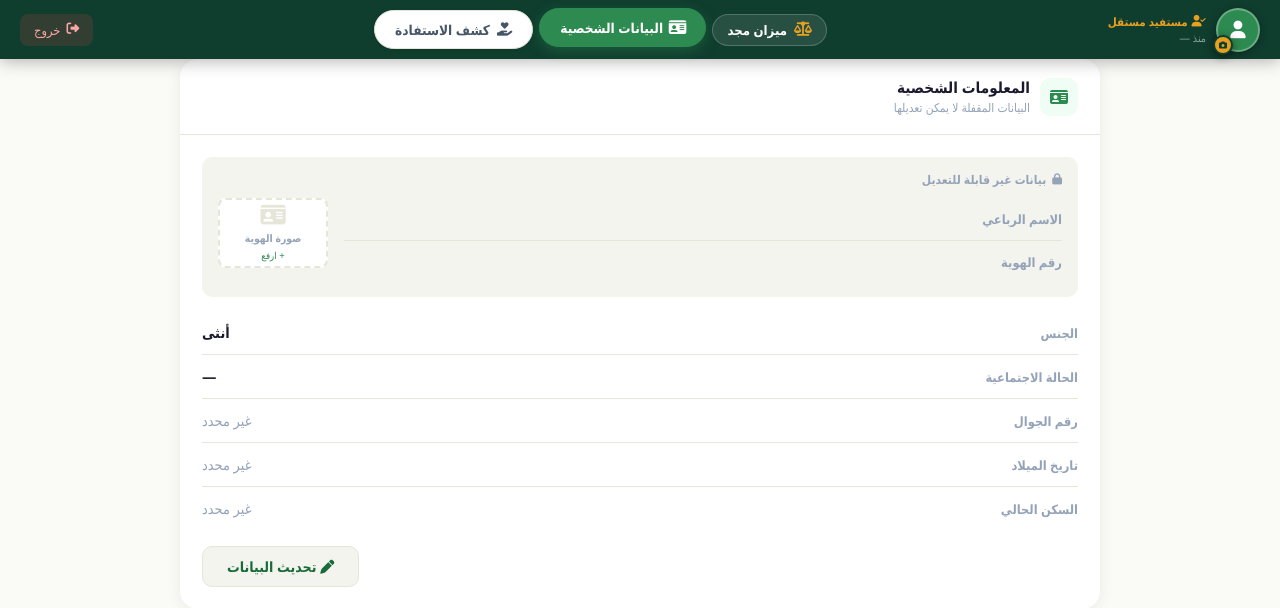
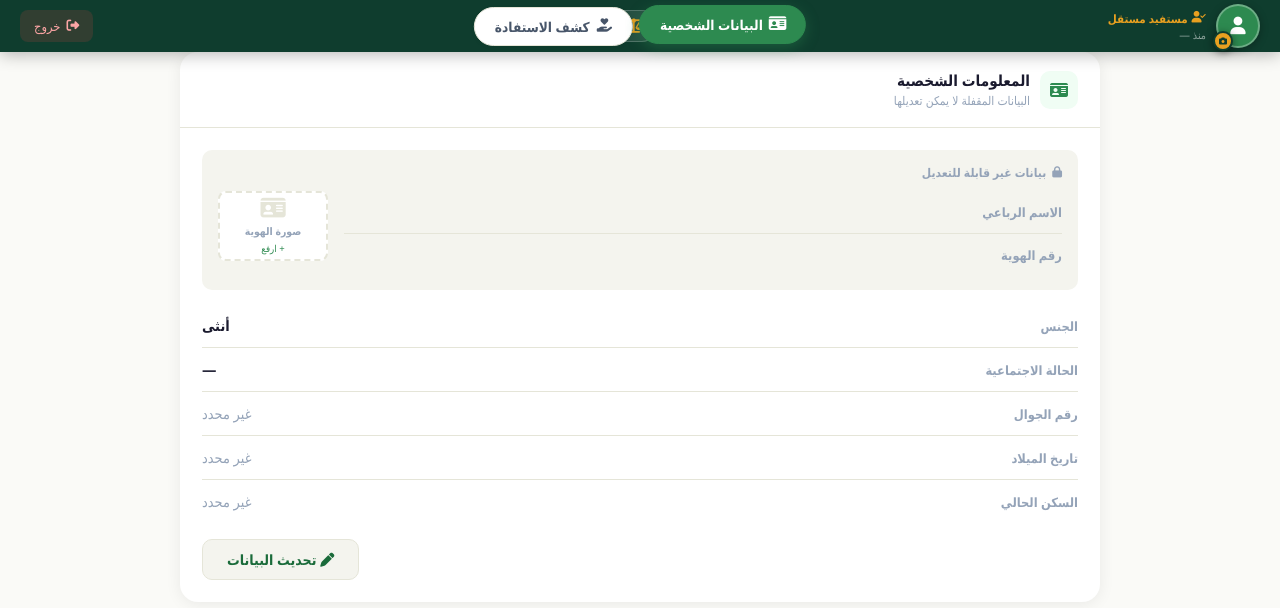
Before and after one commit to engmaliksh-ux/meezan-majd, a Flask app: template templates/beneficiary_portal.html in a window 1280 px wide. Shown: the top 608 px of the page. Run offline with Flask 3, Linux system fonts and the light colour scheme; the template is opened without the code that fills it, so the values that code supplies are empty.

Commit message:
auto: update الاثنين 22/06/2026 21:33:41.78

```diff
--- a/templates/beneficiary_portal.html
+++ b/templates/beneficiary_portal.html
@@ -19,7 +19,7 @@
 body{background:var(--sand);color:var(--ink);min-height:100vh;}
 .nav{background:var(--teal-900);padding:0 20px;display:flex;align-items:center;
      justify-content:space-between;position:sticky;top:0;z-index:200;
-     box-shadow:0 2px 16px rgba(0,0,0,.3);gap:12px;}
+     box-shadow:0 2px 16px rgba(0,0,0,.3);gap:12px;position:relative;}
 /* يمين: صورة + بيانات المستخدم */
 .nav-user{display:flex;align-items:center;gap:10px;flex-shrink:0;}
 .nav-avatar{width:44px;height:44px;border-radius:50%;background:var(--teal-600);
@@ -243,13 +243,15 @@ body{background:var(--sand);color:var(--ink);min-height:100vh;}
       <i class="fas fa-balance-scale"></i>
       <span>ميزان مجد</span>
     </a>
+    <!-- تبويبات في وسط حقيقي -->
+    <div style="display:flex;gap:6px;position:absolute;left:50%;transform:translateX(-50%);">
       <button class="tab-btn active" onclick="switchTab('personal',this)">
         <i class="fas fa-id-card"></i> <span>البيانات الشخصية</span>
       </button>
       <button class="tab-btn" onclick="switchTab('benefits',this)">
         <i class="fas fa-hand-holding-heart"></i> <span>كشف الاستفادة</span>
       </button>
-
+    </div>
   </div>
 
   <!-- يسار: خروج -->
```
Lines whose indentation alone changed are shown as unchanged.
